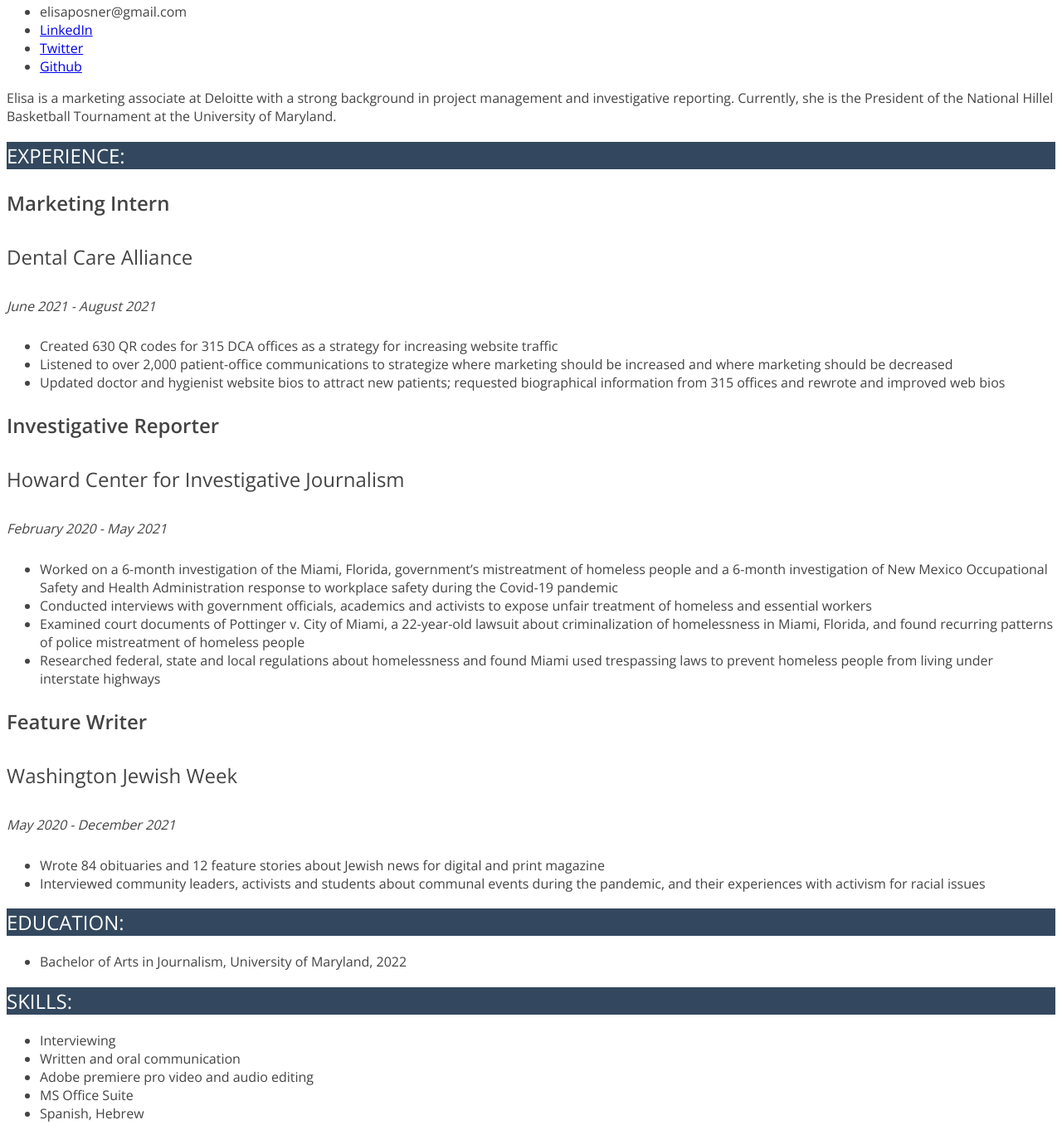
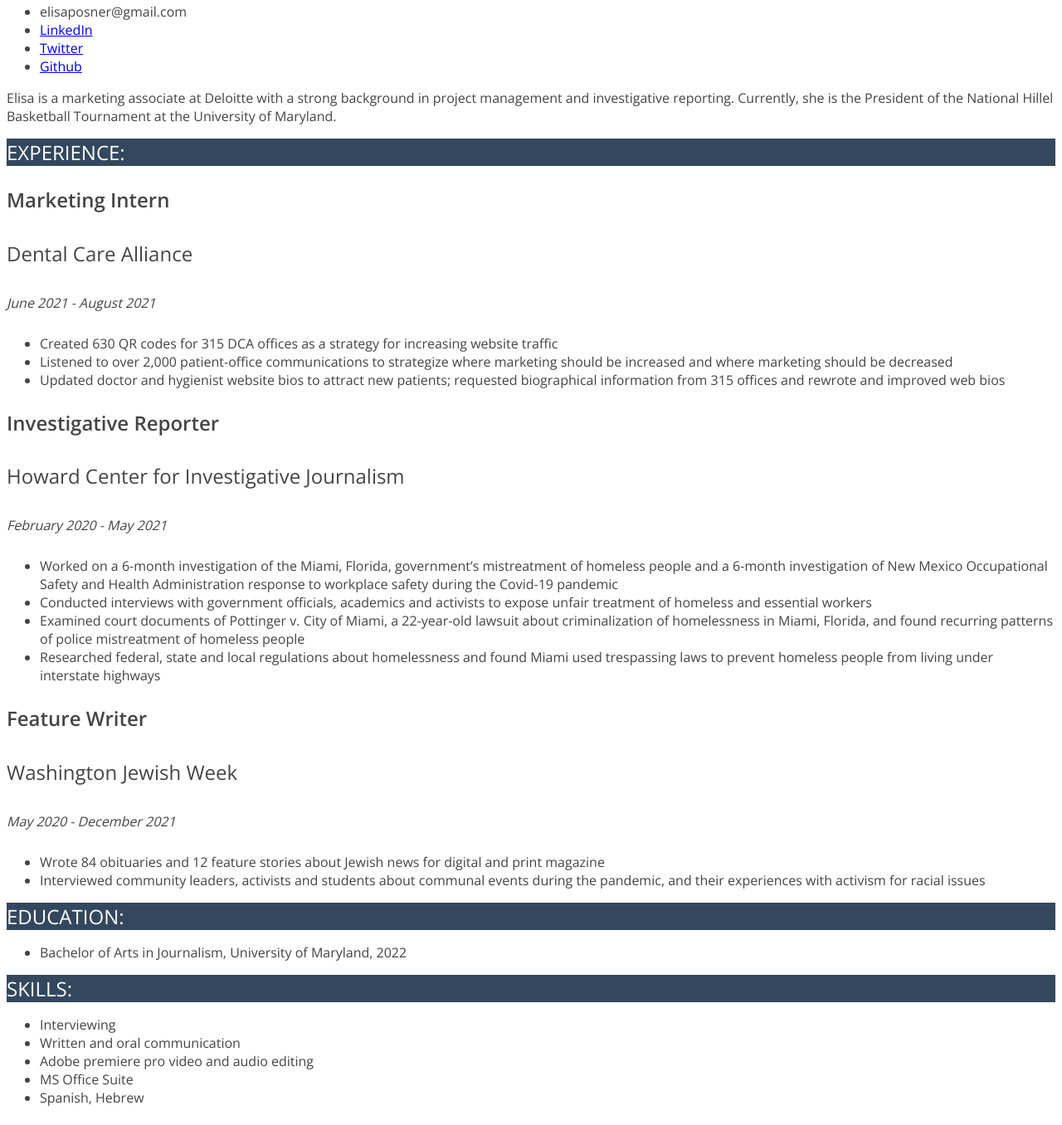
Before and after one commit to elisaposner/elisa-posner-jour352, a plain HTML site: page resume/index.html in a window 1280 px wide. Shown: the part 109-1465 px from the top of the page at 83% size. Drawn offline with nearby package versions, Linux system fonts and the light colour scheme.

Commit message:
css update

```diff
--- a/resume/index.html
+++ b/resume/index.html
@@ -25,7 +25,7 @@
 		<li><a href="https://github.com/elisaposner">Github</a></li>
 	</ul>
 	<p>Elisa is a marketing associate at Deloitte with a strong background in project management and investigative reporting. Currently, she is the President of the National Hillel Basketball Tournament at the University of Maryland.</p>
-	<h2>Experience:</h2>
+	<div class="sectionheader">Experience:</div>
 	<h3>Marketing Intern</h3>
 	<h4>Dental Care Alliance</h4>
 	<h5>June 2021 - August 2021</h5>
@@ -48,11 +48,12 @@
 		<li>Wrote 84 obituaries and 12 feature stories about Jewish news for digital and print magazine</li>
 		<li>Interviewed community leaders, activists and students about communal events during the pandemic, and their experiences with activism for racial issues</li>
 	</ul>
-	<h2>Education:</h2>
+	<div class="sectionheader">Education:
+	</div>
 	<ul>
 		<li>Bachelor of Arts in Journalism, University of Maryland, 2022</li>
 	</ul>
-	<h2>Skills:</h2>
+	<div class="sectionheader">Skills:</div>
 	<ul>
 		<li>Interviewing</li>
 		<li>Written and oral communication</li>
--- a/resume/style.css
+++ b/resume/style.css
@@ -17,7 +17,6 @@
 	width: 60%;
 	min-width:  300px;
 	margin: 0 auto;
-
 }
 
 img {
@@ -31,7 +30,7 @@
 }
 
 /*Experience*/
-h2{
+.sectionheader {
 	font-size: 1.5em;
 	text-transform: uppercase;
 	background-color: #33485e;
```
